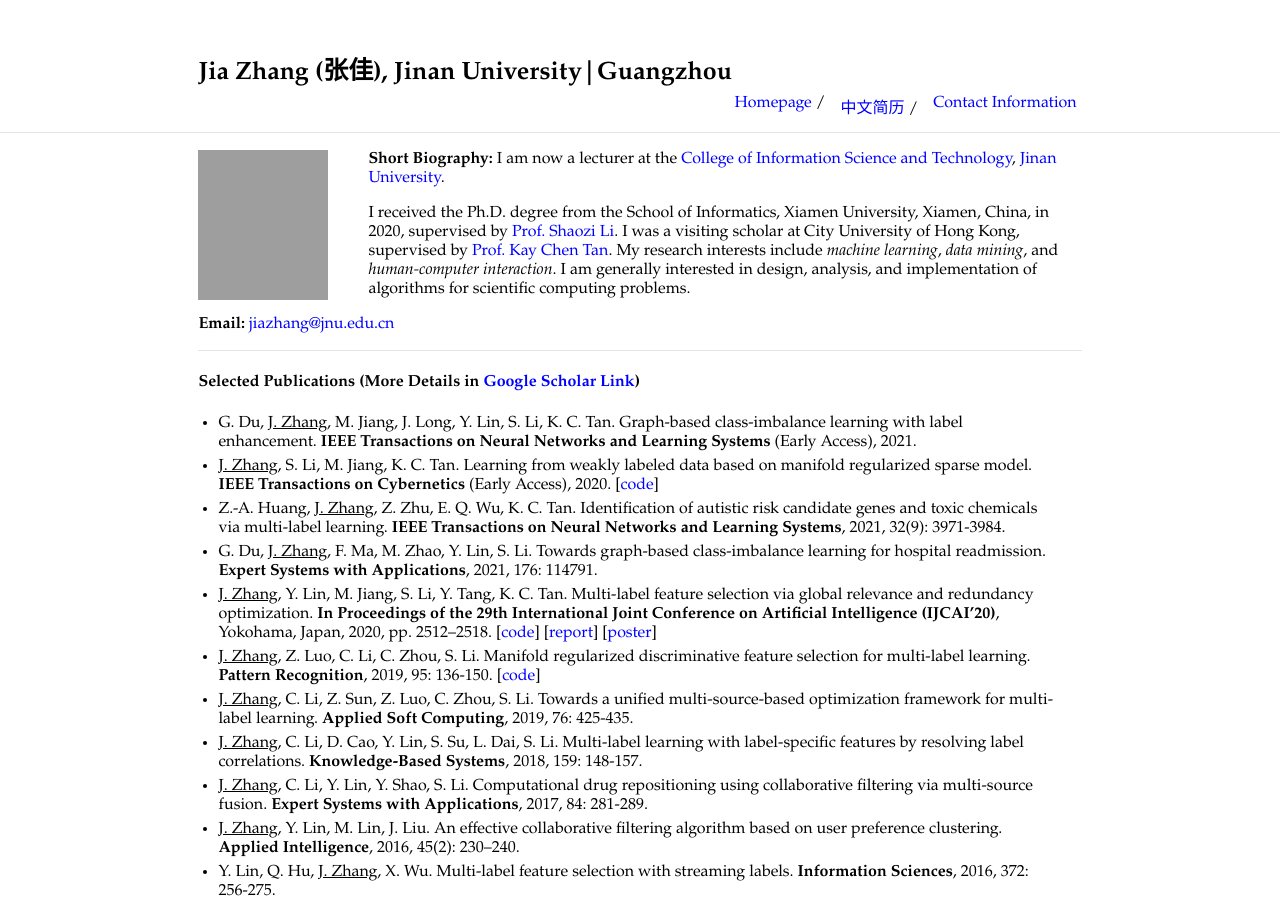
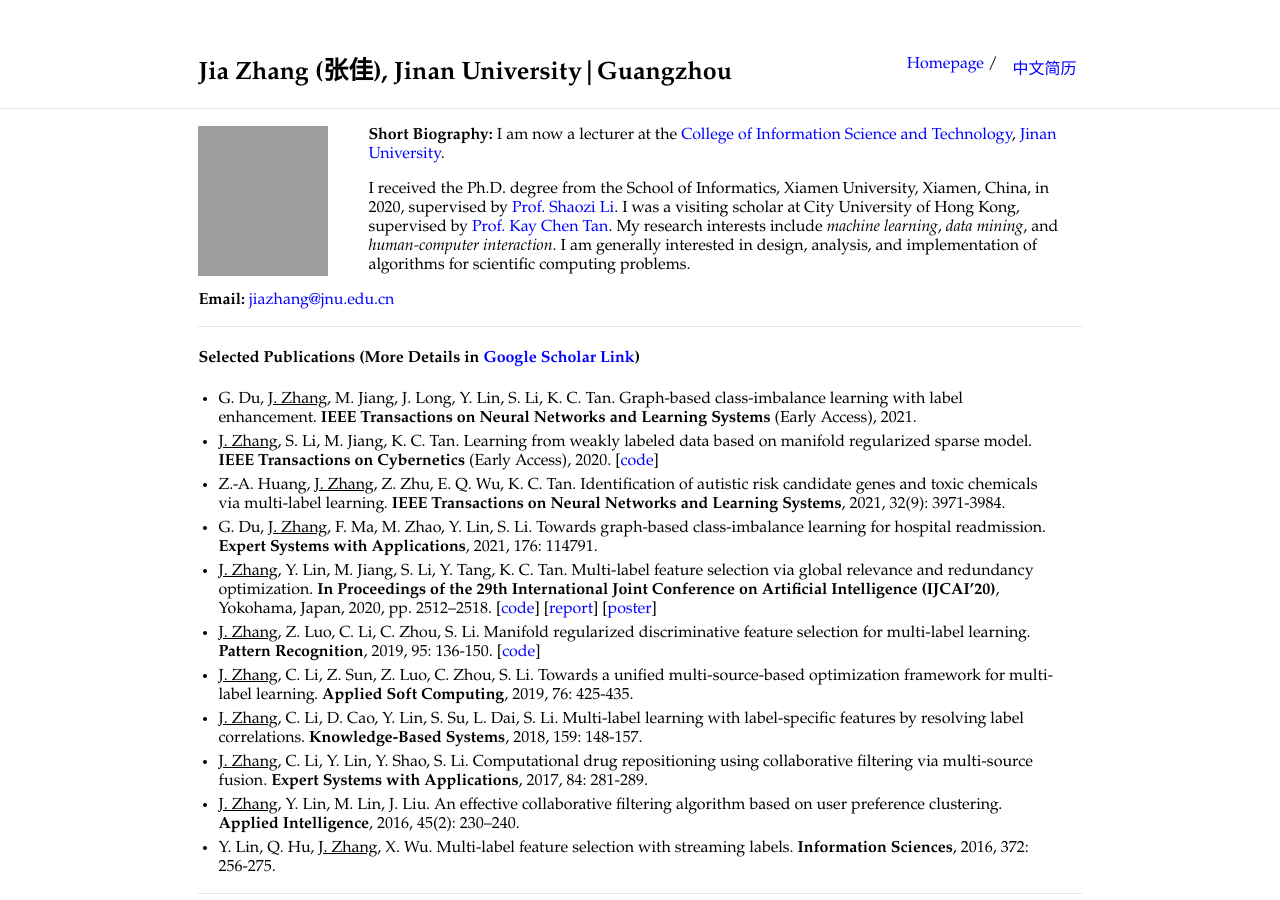
Before and after one commit to jiazhang-ml/jiazhang-ml.github.io, a Jekyll site: the page built from index.md, in a window 1280 px wide and 900 px high. Built offline with Jekyll 4.4.1, drawn with Linux system fonts in a browser that asks for light colours; grey boxes are pictures that could not be loaded.

Commit message:
Update _config.yml

```diff
--- a/_config.yml
+++ b/_config.yml
@@ -19,5 +19,3 @@ nav:
    link: "index"
  - name: "中文简历"
    link: "ch-resume"
- - name: "Contact Information"
-   link: "contact"
```
